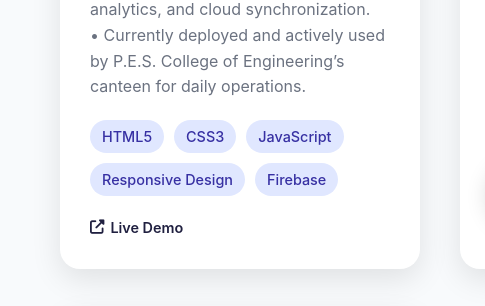
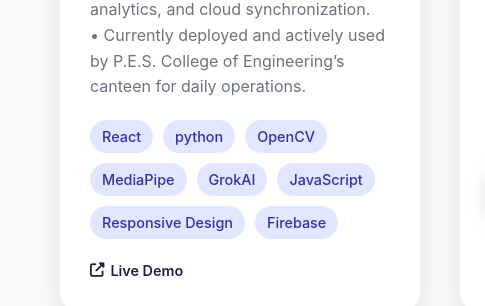
Before and after one commit to Ahmed-451/AhmedPortfolio, a plain HTML site: page index.html in a window 1280 px wide. Shown: the part 3572-3878 px from the top of the page, 0-485 px from the left. Drawn offline with nearby package versions, Linux system fonts and the light colour scheme.

Commit message:
Update index.html
pes update

```diff
--- a/index.html
+++ b/index.html
@@ -1379,8 +1379,11 @@ I enjoy turning ideas into functional, user-friendly products using modern tech
                             <br>• Currently deployed and actively used by P.E.S. College of Engineering’s canteen for daily operations.
                         </p>
                         <div class="project-tech">
-                            <span class="tech-tag">HTML5</span>
-                            <span class="tech-tag">CSS3</span>
+                            <span class="tech-tag">React</span>
+                            <span class="tech-tag">python</span>
+                            <span class="tech-tag">OpenCV</span>
+                            <span class="tech-tag">MediaPipe</span>
+                            <span class="tech-tag">GrokAI</span>
                             <span class="tech-tag">JavaScript</span>
                             <span class="tech-tag">Responsive Design</span>
                             <span class="tech-tag">Firebase</span>
```
